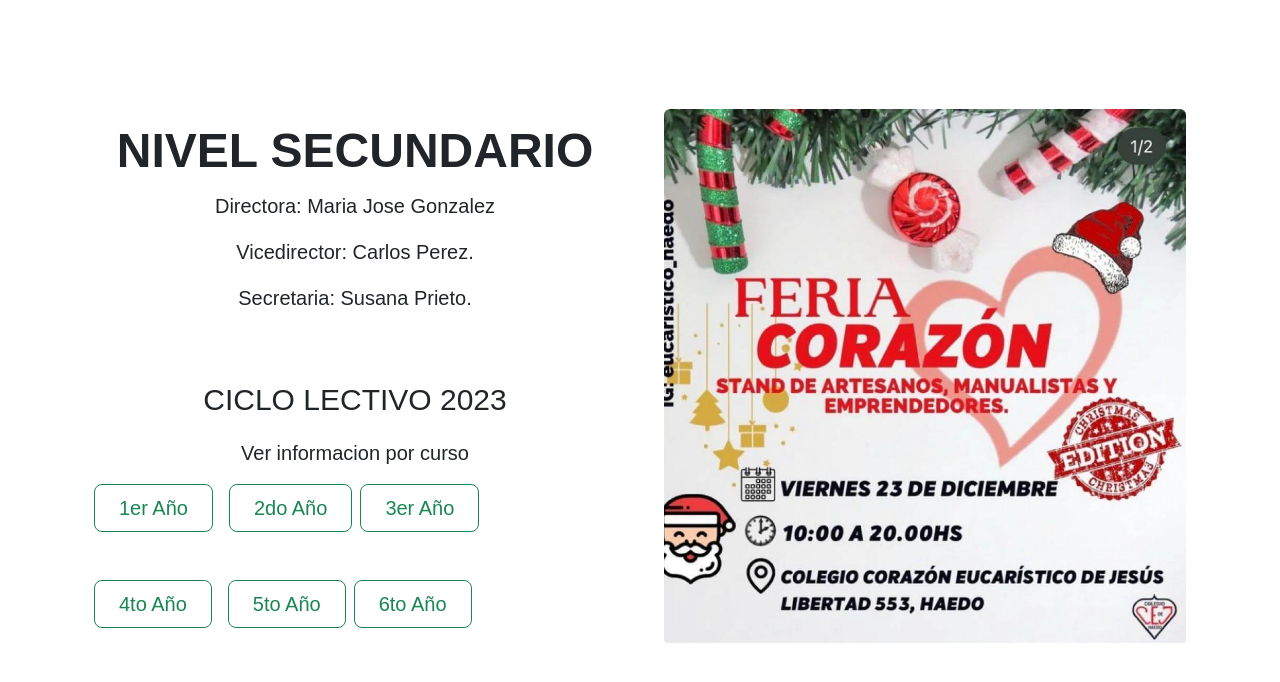
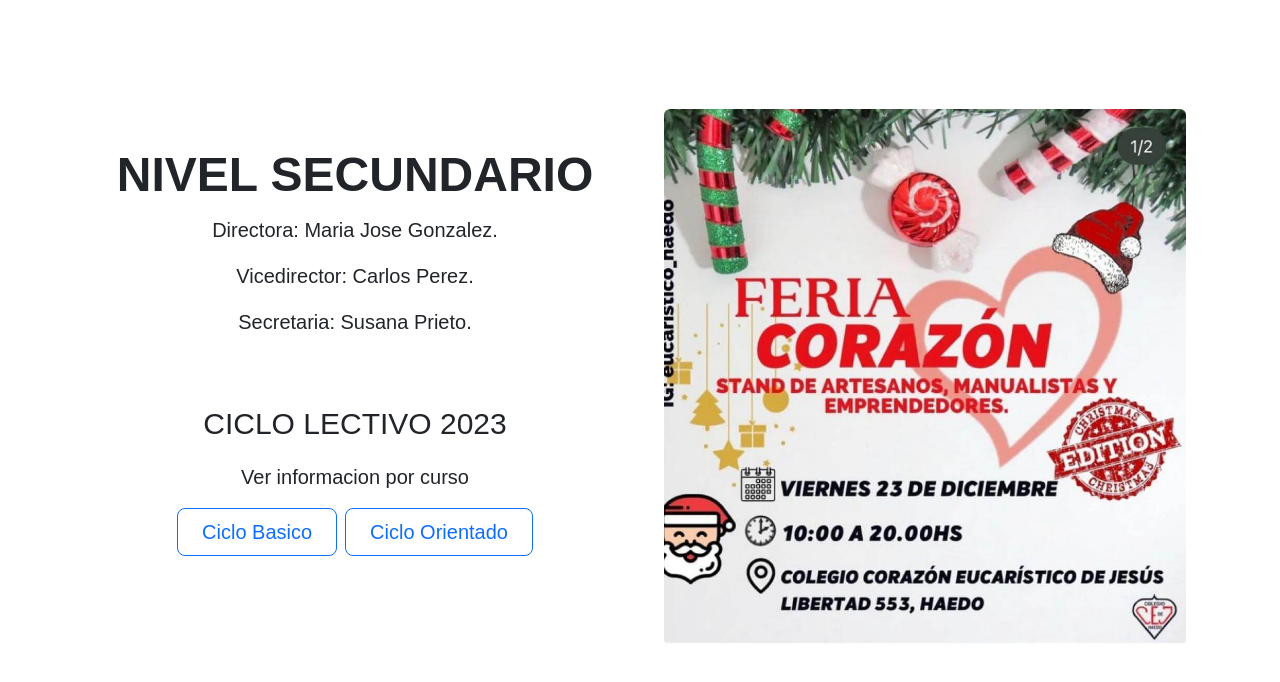
Before and after one commit to SabriFede/PF-Federico, a plain HTML site: page html/secundaria.html in a window 1280 px wide. Shown: the part 150-832 px from the top of the page. Drawn offline with nearby package versions, Linux system fonts and the light colour scheme.

Commit message:
se arreglaron los botones de cursos

```diff
--- a/html/secundaria.html
+++ b/html/secundaria.html
@@ -70,7 +70,7 @@
                     </div>
                     <div class="col-lg-6">
                         <h1 class="display-5 fw-bold lh-1 mb-3">NIVEL SECUNDARIO</h1>
-                        <p class="lead">Directora: Maria Jose Gonzalez</p>
+                        <p class="lead">Directora: Maria Jose Gonzalez.</p>
                         <p class="lead">Vicedirector: Carlos Perez.</p>
                         <p class="lead">Secretaria: Susana Prieto.</p>
 
@@ -78,17 +78,12 @@
 
                         <p class="informacionCursos">CICLO LECTIVO 2023</p>
                         <p class="lead">Ver informacion por curso</p>
-                        <div class="d-grid gap-2 d-md-flex justify-content-md-start">
-                            <button type="button" class="btn btn-outline-success btn-lg px-4 me-md-2">1er Año</button>
-                            <button type="button" class="btn btn-outline-success btn-lg px-4">2do Año</button>
-                            <button type="button" class="btn btn-outline-success btn-lg px-4">3er Año</button>
+                        <div class="d-grid gap-2 d-md-flex justify-content-md-center">
+                            <button type="button" class="btn btn-outline-primary btn-lg px-4">Ciclo Basico</button>
+                            <button type="button" class="btn btn-outline-primary btn-lg px-4">Ciclo Orientado</button>
+
                         </div>
                         <div class="b-example-divider"></div>
-                        <div class="d-grid gap-2 d-md-flex justify-content-md-start">
-                            <button type="button" class="btn btn-outline-success btn-lg px-4 me-md-2">4to Año</button>
-                            <button type="button" class="btn btn-outline-success btn-lg px-4">5to Año</button>
-                            <button type="button" class="btn btn-outline-success btn-lg px-4">6to Año</button>
-                        </div>
 
 
                     </div>
```
Also changed, not shown: html/primaria.html (+5 -9 lines), scss/_main.scss (line endings or trailing spaces).
